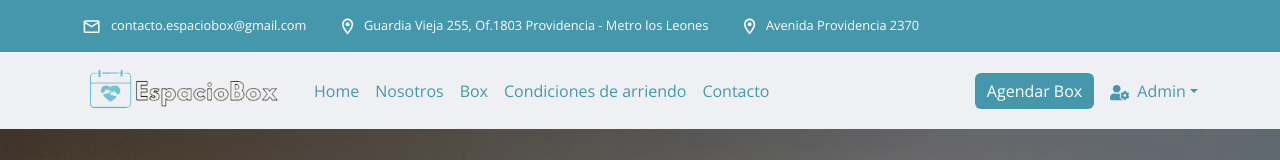
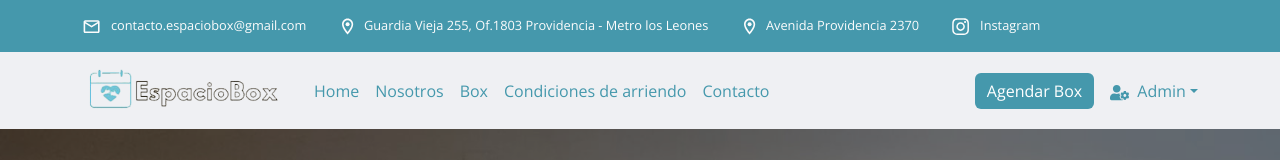
Before and after one commit to ssalinascalibar/espacio-box-noLogin, a React (Vite) app: page / in a window 1280 px wide. Shown: the top 160 px of the page. Built offline with nearby package versions, Linux system fonts and the light colour scheme.

Commit message:
add instagram url to header

```diff
--- a/src/shared/components/header/Header.jsx
+++ b/src/shared/components/header/Header.jsx
@@ -3,6 +3,7 @@ import "./header.css";
 import {
   MdOutlineEmail,
   MdOutlineLocationOn,
+  FaInstagram
 } from "../../../assets/icons/icons";
 
 export default function Header() {
@@ -24,6 +25,14 @@ export default function Header() {
             <MdOutlineLocationOn />
             Avenida Providencia 2370
           </p>
+          <a href="https://www.instagram.com/espaciobox_/"
+          target="_blank"
+          rel="noopener noreferrer"
+          >
+            <p className="ubicacion">
+              <FaInstagram /> Instagram
+            </p>
+          </a>
         </Container>
       </header>
     </>
```
